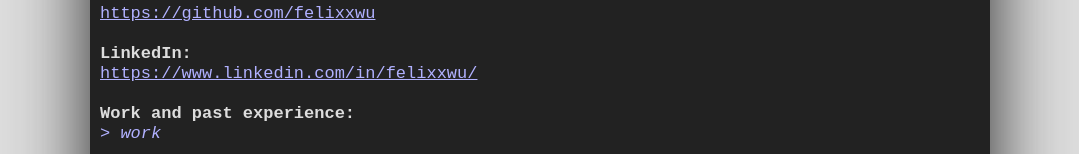
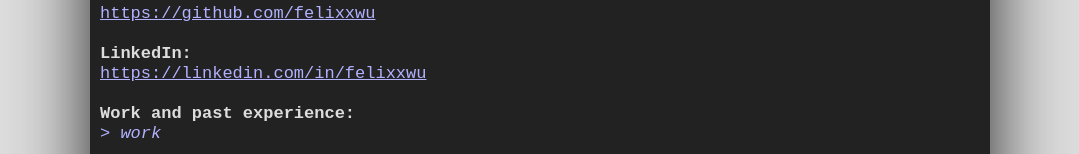
Before and after one commit to felixxwu/felixwu.me, a Vue app: page / in a window 1280 px wide. Shown: the part 314-468 px from the top of the page, without its empty margins (100-1179 px from the left). Built offline with nearby package versions, Linux system fonts and the light colour scheme.

Commit message:
minor content clean up

```diff
--- a/src/static/commands.js
+++ b/src/static/commands.js
@@ -88,7 +88,7 @@ const commands = {
             $lnk https://github.com/felixxwu
 
             $b LinkedIn:
-            $lnk https://www.linkedin.com/in/felixxwu/
+            $lnk https://linkedin.com/in/felixxwu
 
             $b Work and past experience:
             $cmd work
```
